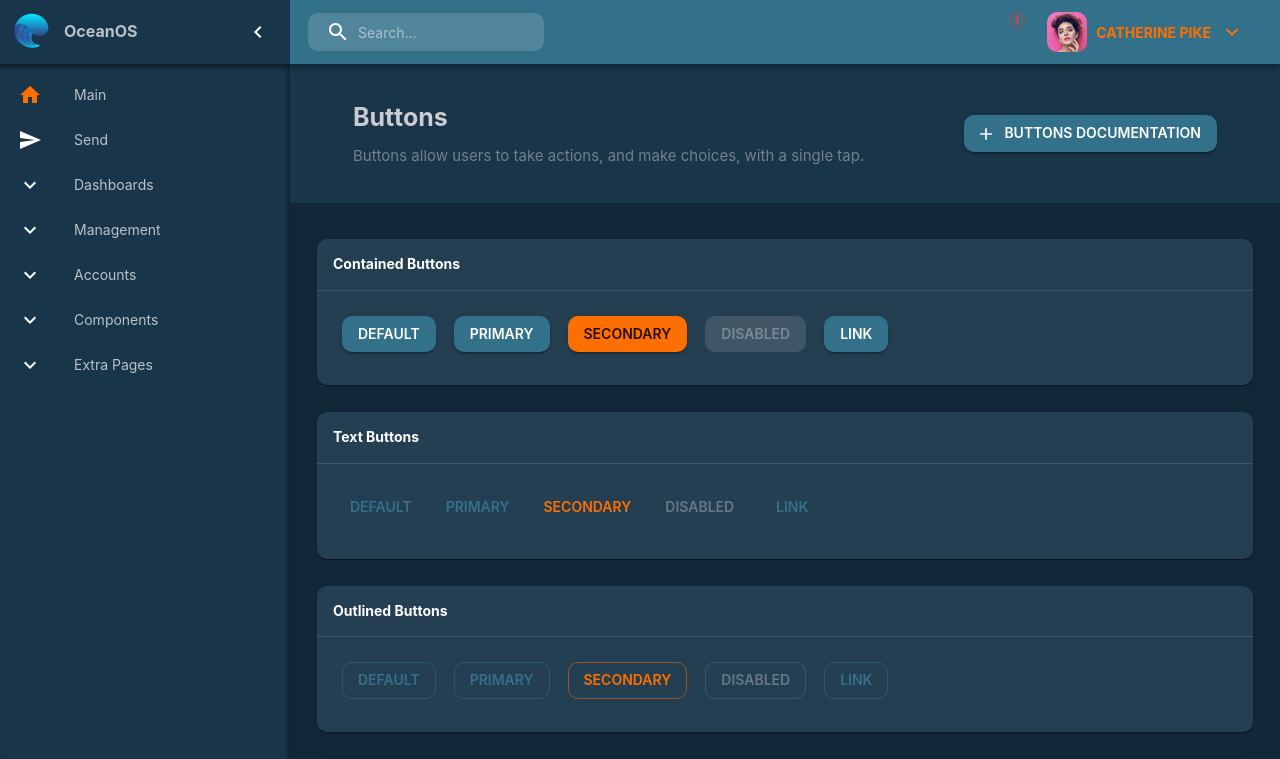
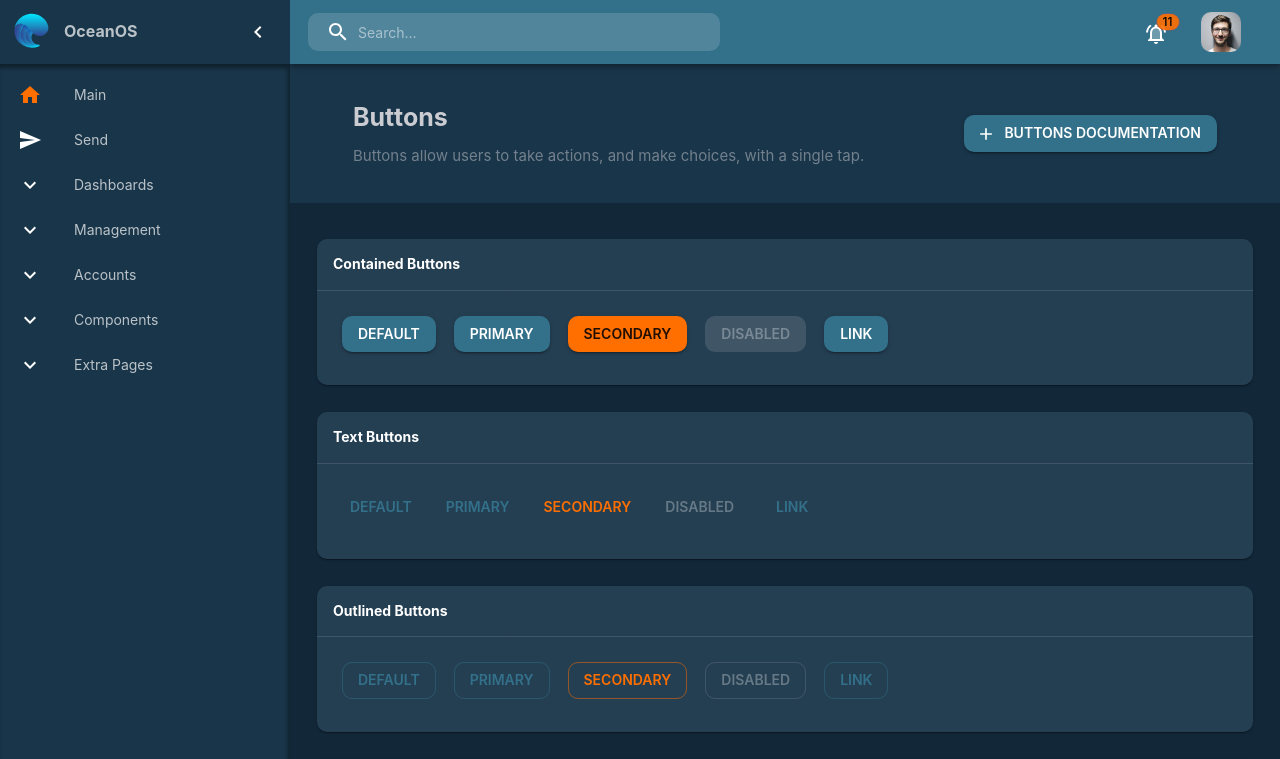
Before and after one commit to ocean-os-org/ocean-os, a React (Vite) app in the folder packages/oos-local-webui/: page /components/buttons in a window 1280 px wide. Shown: the top 759 px of the page. Built offline with nearby package versions, Linux system fonts and the light colour scheme.

Commit message:
refactor appbar

```diff
--- a/packages/oos-local-webui/src/layouts/SidebarLayout/Header/Buttons/Notifications/index.tsx
+++ b/packages/oos-local-webui/src/layouts/SidebarLayout/Header/Buttons/Notifications/index.tsx
@@ -18,13 +18,12 @@ import { formatDistance, subDays } from 'date-fns';
 
 const NotificationsBadge = styled(Badge)(
   ({ theme }) => `
-
     .MuiBadge-badge {
-        background-color: ${alpha(theme.palette.error.main, 0.1)};
-        color: ${theme.palette.error.main};
+        background-color: ${alpha(theme.palette.secondary.main, 0.9)};
+        color: ${theme.palette.common.black};
         min-width: 16px;
         height: 16px;
-        padding: 0;
+        padding: 1;
 
         &::after {
             position: absolute;
@@ -55,9 +54,9 @@ function HeaderNotifications() {
   return (
     <>
       <Tooltip arrow title="Notifications">
-        <IconButton color="primary" ref={ref} onClick={handleOpen}>
+        <IconButton ref={ref} onClick={handleOpen} sx={{ display: { xs: 'none', md:'inline-block'}}}>
           <NotificationsBadge
-            badgeContent={1}
+            badgeContent={11}
             anchorOrigin={{
               vertical: 'top',
               horizontal: 'right'
--- a/packages/oos-local-webui/src/layouts/SidebarLayout/Header/Userbox/index.tsx
+++ b/packages/oos-local-webui/src/layouts/SidebarLayout/Header/Userbox/index.tsx
@@ -33,8 +33,9 @@ const UserBoxButton = styled(Button)(
 
 const MenuUserBox = styled(Box)(
   ({ theme }) => `
-        background: ${theme.colors.alpha.black[5]};
         padding: ${theme.spacing(2)};
+        display: flex;
+        min-width: 240px;
 `
 );
 
@@ -62,7 +63,7 @@ const UserBoxDescription = styled(Typography)(
 function HeaderUserbox() {
   const user = {
     name: 'Catherine Pike',
-    avatar: '/assets/images/avatars/1.jpg',
+    avatar: '/assets/images/avatars/4.jpg',
     jobtitle: 'Project Manager'
   };
 
@@ -81,14 +82,6 @@ function HeaderUserbox() {
     <>
       <UserBoxButton color="secondary" ref={ref} onClick={handleOpen}>
         <Avatar variant="rounded" alt={user.name} src={user.avatar} />
-        <Hidden mdDown>
-          <UserBoxText>
-            <UserBoxLabel variant="body1">{user.name}</UserBoxLabel>
-          </UserBoxText>
-        </Hidden>
-        <Hidden smDown>
-          <ExpandMoreTwoToneIcon sx={{ ml: 1 }} />
-        </Hidden>
       </UserBoxButton>
       <Popover
         anchorEl={ref.current}
@@ -103,7 +96,7 @@ function HeaderUserbox() {
           horizontal: 'right'
         }}
       >
-        <MenuUserBox sx={{ minWidth: 210 }} display="flex">
+        <MenuUserBox>
           <Avatar variant="rounded" alt={user.name} src={user.avatar} />
           <UserBoxText>
             <UserBoxLabel variant="body1">{user.name}</UserBoxLabel>
@@ -129,7 +122,7 @@ function HeaderUserbox() {
         </List>
         <Divider />
         <Box sx={{ m: 1 }}>
-          <Button color="primary" fullWidth>
+          <Button color="secondary" fullWidth>
             <LockOpenTwoToneIcon sx={{ mr: 1 }} />
             Sign out
           </Button>
--- a/packages/oos-local-webui/src/layouts/SidebarLayout/Header/index.tsx
+++ b/packages/oos-local-webui/src/layouts/SidebarLayout/Header/index.tsx
@@ -34,13 +34,14 @@ import InputBase from '@mui/material/InputBase';
 
 const Search = styled('div')(({ theme }) => ({
   position: 'relative',
+  display: 'block',
   borderRadius: theme.shape.borderRadius,
   backgroundColor: alpha(theme.palette.common.white, 0.15),
   '&:hover': {
     backgroundColor: alpha(theme.palette.common.white, 0.25),
   },
   marginRight: theme.spacing(2),
-  marginLeft: 0,
+  marginLeft: theme.spacing(2),
   width: '100%',
   [theme.breakpoints.up('sm')]: {
     marginLeft: theme.spacing(1),
@@ -67,7 +68,7 @@ const StyledInputBase = styled(InputBase)(({ theme }) => ({
     transition: theme.transitions.create('width'),
     width: '100%',
     [theme.breakpoints.up('md')]: {
-      width: '20ch',
+      width: '40ch',
     },
   },
 }));
@@ -76,11 +77,7 @@ interface AppBarProps extends MuiAppBarProps {
   open?: boolean;
 }
 
-const AppBar = styled(MuiAppBar, {
-  shouldForwardProp: (prop) => prop !== 'open',
-})<AppBarProps>(({ theme, open }) => ({
-  backdropFilter: 'blur(3px)',
-  backgroundColor: theme.palette.background.paper ,
+const AppBar = styled(MuiAppBar, { shouldForwardProp: (prop) => prop !== 'open', })<AppBarProps>(({ theme, open }) => ({
   position: 'fixed',
   transition: theme.transitions.create(['width', 'margin'], {
     easing: theme.transitions.easing.sharp,
@@ -123,10 +120,10 @@ export function Header() {
       >
         <IconButton
             aria-label="open sidebar"
-            sx={{  display: { sm: 'flex', md: 'none'}  }}
+            sx={{  display: { sm: 'flex', md: 'none'}, padding: 0  }}
             onClick={openMobileSidebar}
           >
-            <img width="32" src="/assets/images/logo/ocean-os.svg"></img>
+            <img width="40" src="/assets/images/logo/ocean-os.svg"></img>
         </IconButton>
 
         <Search>
```
